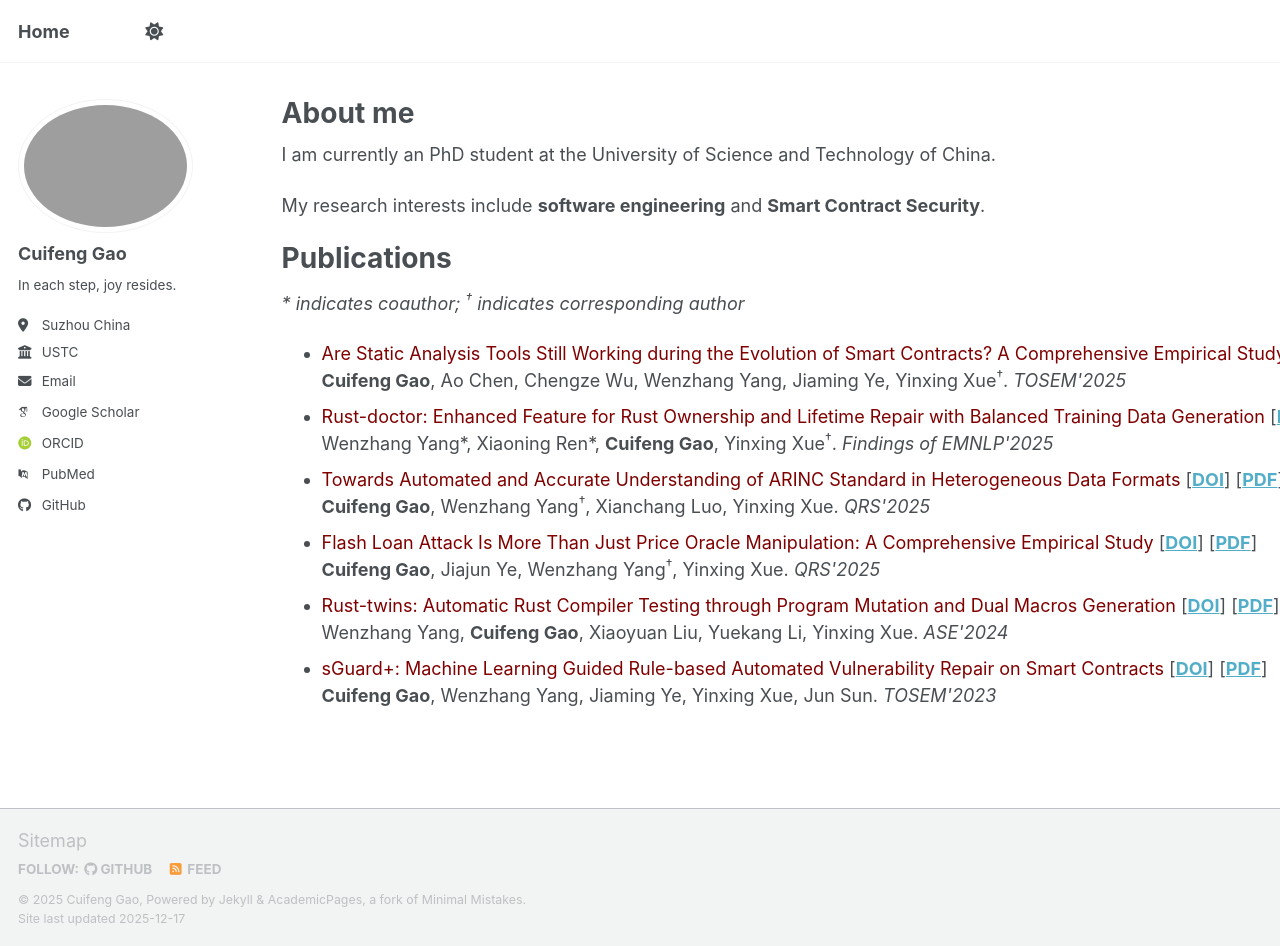
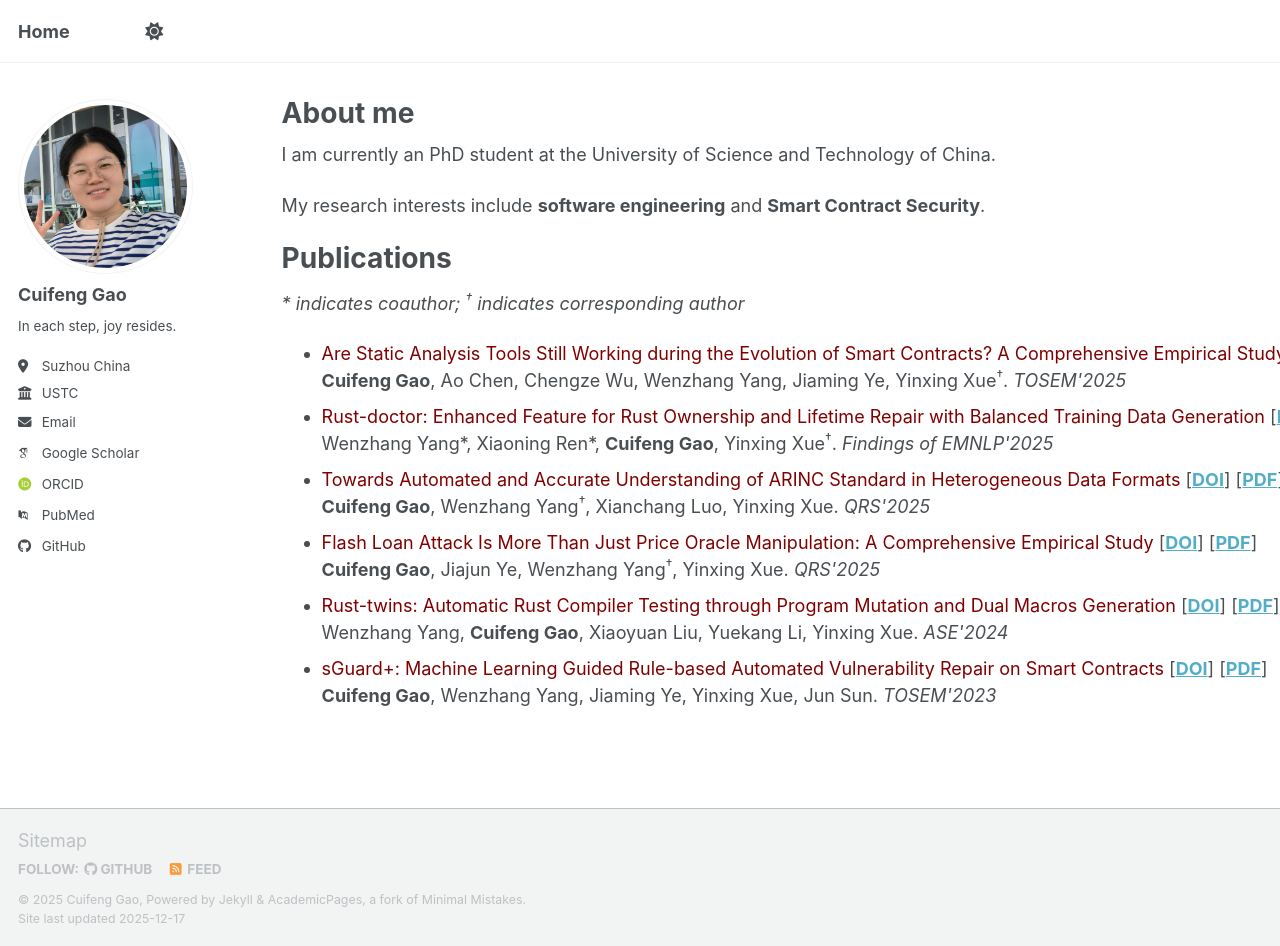
Before and after one commit to gcf3711/cuifeng.github.io, a Jekyll site: the page built from _pages/about.md, in a window 1280 px wide and 946 px high. Built offline with Jekyll 4.4.1, drawn with Linux system fonts in a browser that asks for light colours; some web fonts are replaced; a script bundle is joined from its source files by our own code; library files that are not in the unit come from our copies.

Commit message:
update profile

```diff
--- a/_config.yml
+++ b/_config.yml
@@ -23,7 +23,7 @@ repository               : "gcf3711/gcf3711.github.io"
 #               Additional customization can be done by editing /_includes/author-profile.html
 author:
   # Biographic information
-  avatar           : "cuifeng.png"
+  avatar           : "cuifeng.jpg"
   name             : "Cuifeng Gao"
   pronouns         : # example: "she/her"
   bio              : "In each step, joy resides."
```
